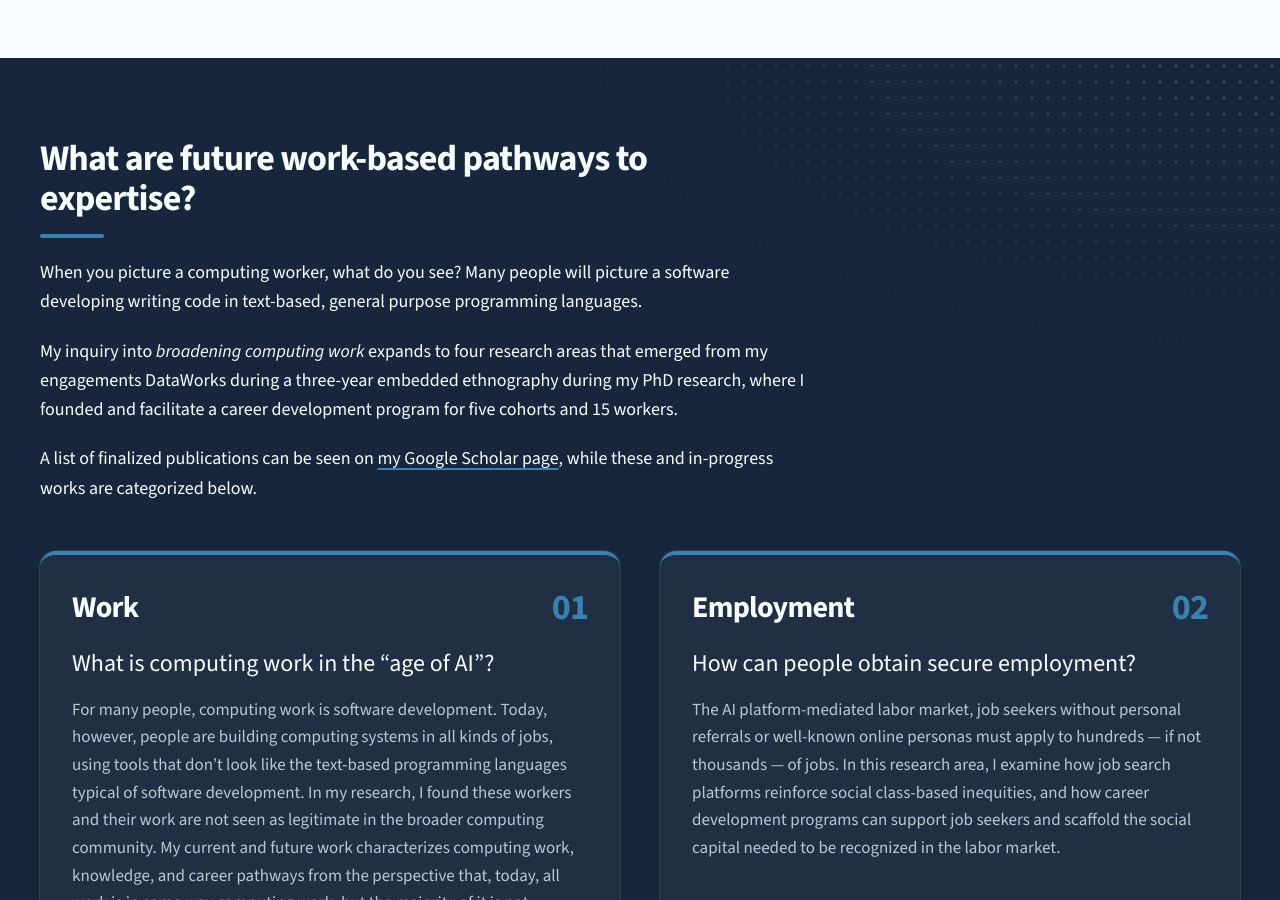
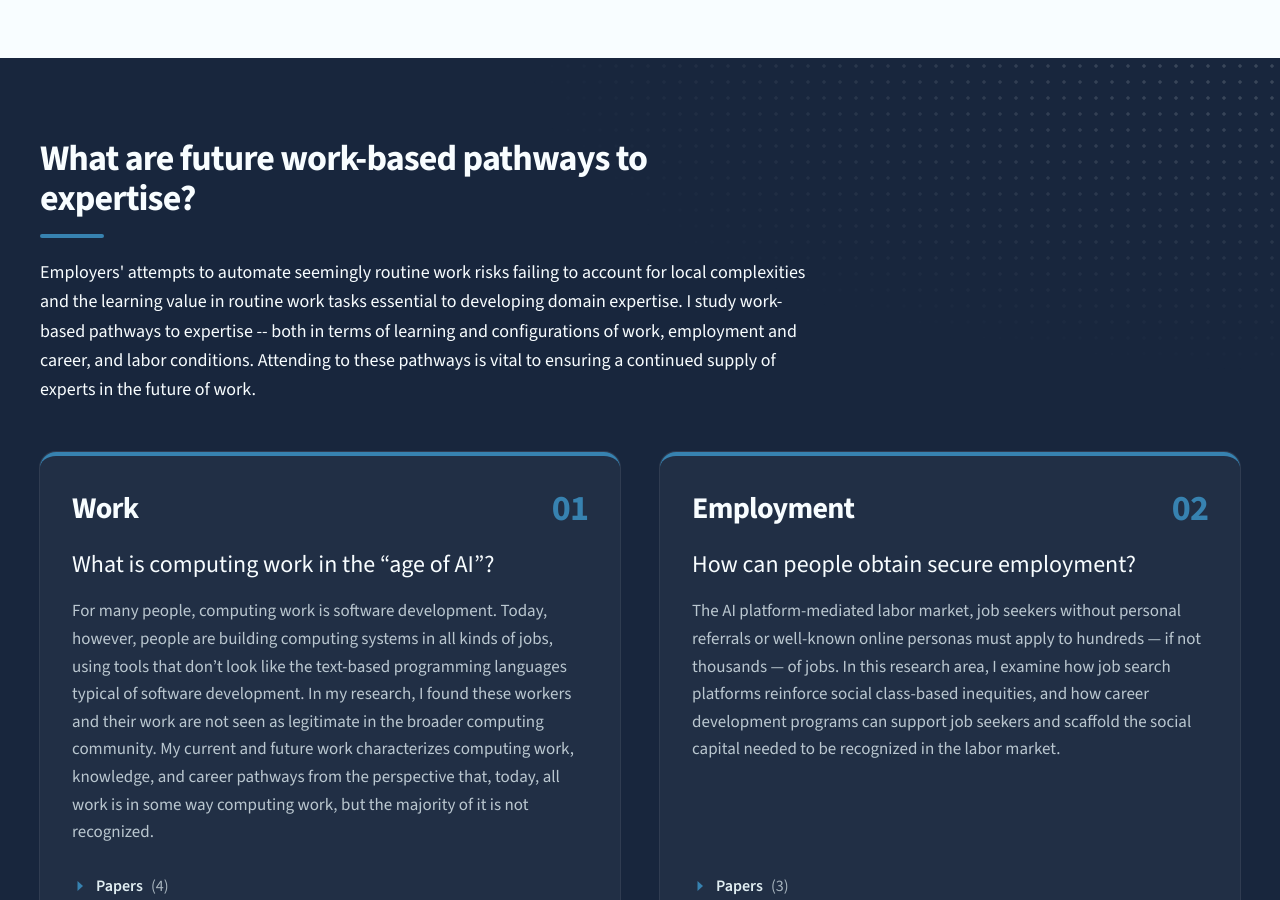
Before and after one commit to laras126/larakarki, a Jekyll site: the page built from index.html, in a window 1280 px wide and 900 px high, scrolled down 755 px. Built offline with Jekyll 4.4.1, drawn with Linux system fonts in a browser that asks for light colours.

```diff
--- a/index.html
+++ b/index.html
@@ -27,10 +27,7 @@ layout: default
     <div class="max-w-3xl space-y-5 text-lg leading-relaxed">
       <h2 class="heading-bar text-3xl font-bold tracking-tight md:text-4xl">{{ site.data.research_questions.overarching }}</h2>
 
-      <p>When you picture a computing worker, what do you see? Many people will picture a software developing writing code in text-based, general purpose programming languages.</p>
-
-      <p>My inquiry into <em>broadening computing work</em> expands to four research areas that emerged from my engagements DataWorks during a three-year embedded ethnography during my PhD research, where I founded and facilitate a career development program for five cohorts and 15 workers.</p>
-      <p>A list of finalized publications can be seen on <a class="link-light" href="https://scholar.google.com/citations?user=p6XFme4AAAAJ">my Google Scholar page</a>, while these and in-progress works are categorized below.</p>
+      <p>Employers' attempts to automate seemingly routine work risks failing to account for local complexities and the learning value in routine work tasks essential to developing domain expertise. I study work-based pathways to expertise -- both in terms of learning and configurations of work, employment and career, and labor conditions. Attending to these pathways is vital to ensuring a continued supply of experts in the future of work.</p>
     </div>
 
     <div class="mt-12 grid gap-8 lg:grid-cols-2 lg:gap-10">
```
